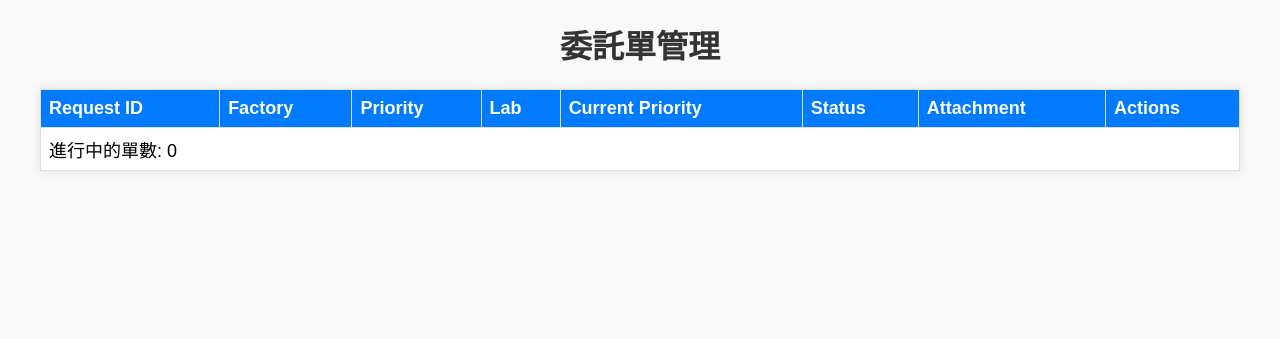
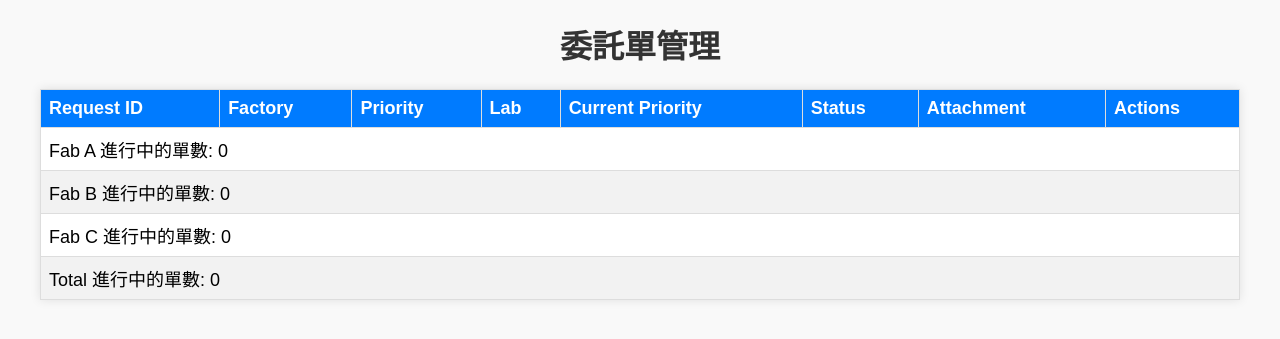
Before and after one commit to chingching17/Cloud_Native_Final, a Django app: page /manage/ in a window 1280 px wide. Shown: the part 92-431 px from the top of the page. Run offline with Django 4.2, Linux system fonts and the light colour scheme; data that the repository does not hold is empty; parts of the project's set-up code (start-up, migrations or seed data) failed here and were passed over.

Commit message:
add Fab order count

```diff
--- a/mysite/web_cn/templates/manage.html
+++ b/mysite/web_cn/templates/manage.html
@@ -126,7 +126,16 @@
             {% endif %}
         {% endfor %}
         <tr class="count-row">
-            <td colspan="9">進行中的單數: {{ ongoing_count }}</td>
+            <td colspan="9">Fab A 進行中的單數: {{ fab_a_count }}</td>
+        </tr>
+        <tr class="count-row">
+            <td colspan="9">Fab B 進行中的單數: {{ fab_b_count }}</td>
+        </tr>
+        <tr class="count-row">
+            <td colspan="9">Fab C 進行中的單數: {{ fab_c_count }}</td>
+        </tr>
+        <tr class="count-row">
+            <td colspan="9">Total 進行中的單數: {{ ongoing_count }}</td>
         </tr>
     </tbody>
 </table>
--- a/mysite/web_cn/views.py
+++ b/mysite/web_cn/views.py
@@ -49,9 +49,11 @@ def manage(request):
 		cursor.execute(query)
 		results = cursor.fetchall()
 
-	ongoing_count = sum(1 for row in results if row[5] == '進行中')
 	context = { 'results': results,
-                'ongoing_count': ongoing_count}
+                'fab_a_count' : sum(1 for row in results if row[1] == 'Fab A'),
+                'fab_b_count' : sum(1 for row in results if row[1] == 'Fab B'),
+                'fab_c_count' : sum(1 for row in results if row[1] == 'Fab C'),
+                'ongoing_count': sum(1 for row in results if row[5] == '進行中')}
 
 	return render(request, 'manage.html', context)
 
```
